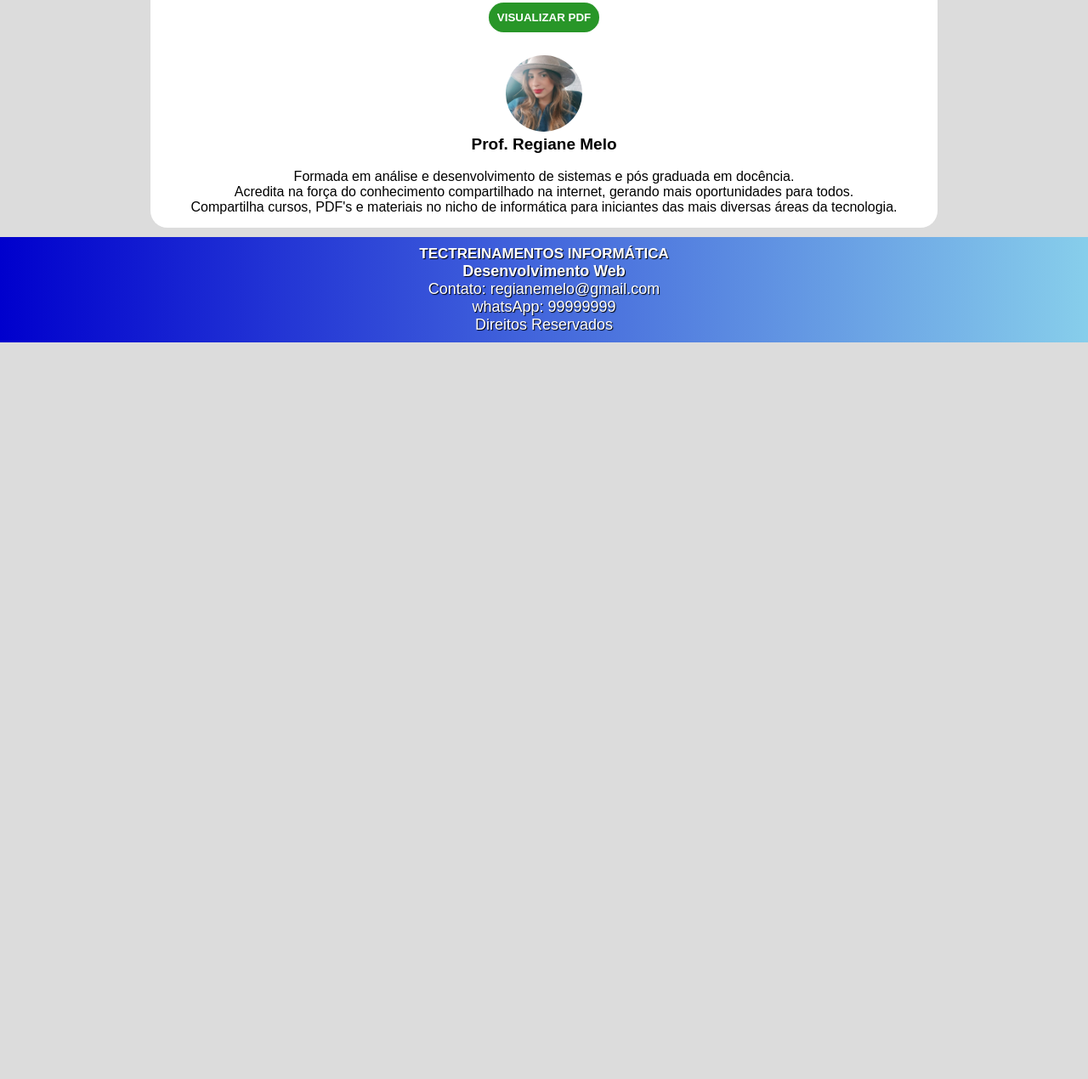
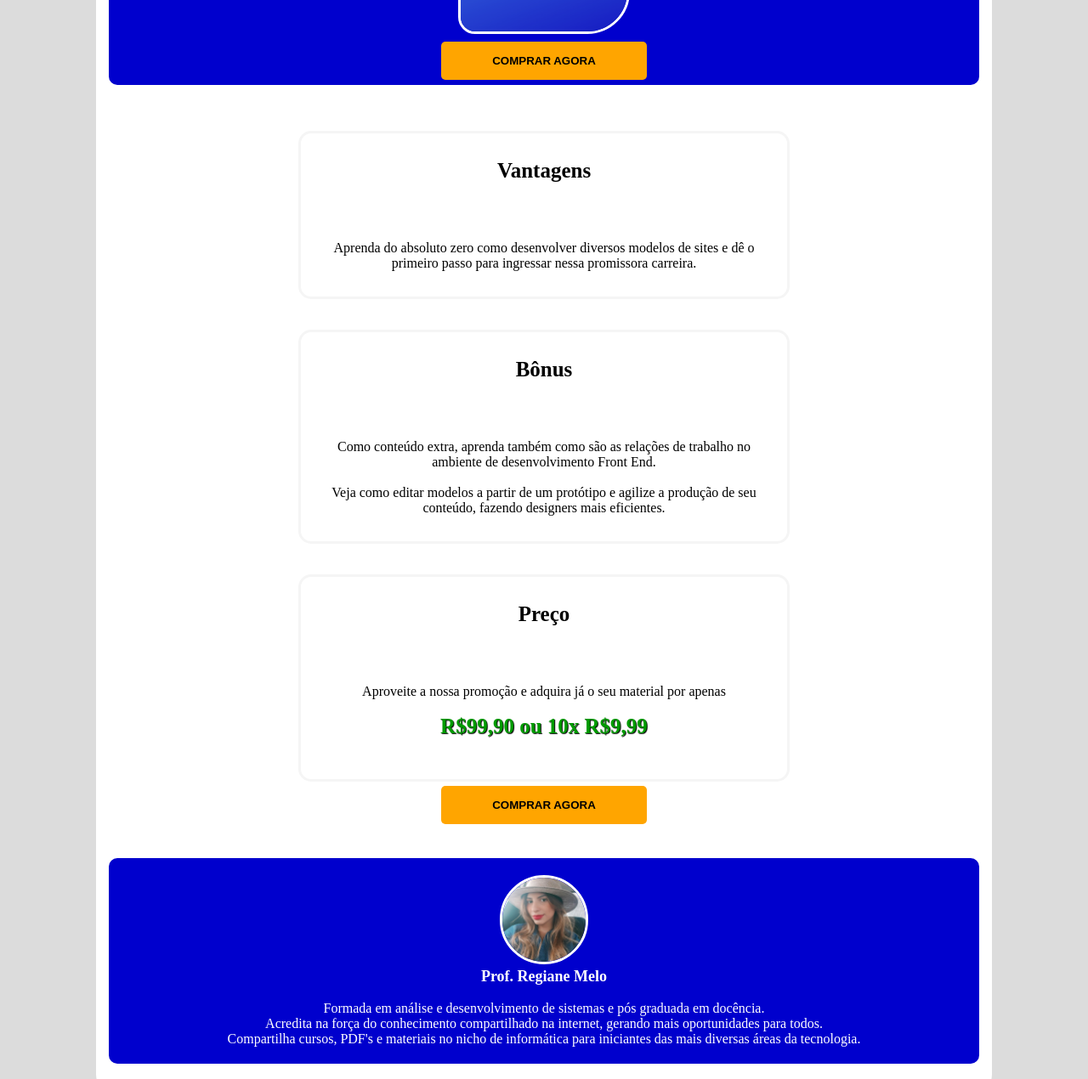
Before and after one commit to regianemr/Landing-page, a plain HTML site: page index.html in a window 1280 px wide. Shown: the part 448-1718 px from the top of the page at 85% size. Before the commit the page ends 851 px from the top, so only its background shows below. Drawn offline with Linux system fonts and the light colour scheme.

Commit message:
Mudança de fonte e cores

```diff
--- a/css/estilo.css
+++ b/css/estilo.css
@@ -1,3 +1,4 @@
+
 *{
 	margin: 0;
 	border: 0;
@@ -5,11 +6,13 @@
 
 }
 html{
-			font-family: arial;
+	font-family: 'Times New Roman';
 	font-size: 62.5%;
+
 }
 body{
 	background-color: #dcdcdc;
+
 }
 
 header{
@@ -26,8 +29,8 @@
 
 	background: linear-gradient(to right, #0000CD, #87CEEB);
 	color: #fff;
-			font-size: 1.8rem;
-			padding: 1rem;
+	font-size: 1.3rem;
+	font-family: 'Arial';
 	text-align: center;
 	text-shadow: 1px 1px 1px #000;
 }
@@ -42,12 +45,13 @@
 .conteudo-topo{
 	font-size: 1.6rem;
 	background-color: #fff;
+
 	padding: 1.5rem;
 	text-align: center;
 	margin-top: 4rem;
 	margin-left: auto;
 	margin-right: auto;
-			max-width: 70%;
+	max-width: 80%;
 	padding-top: 3rem;
 	position: relative;
 	z-index: 1;
@@ -60,15 +64,19 @@
 }
 
 h2{
-			font-size: 1.9rem;
+	font-size: 2.5rem;
+	padding-bottom: 5rem;
 }
 
 h3{
-			font-size: 1.7rem;
+	font-size: 1.8rem;
 }
 
 h4{
-			font-size: 1.6;
+	font-size: 2.5rem;
+	color: rgb(0, 155, 0);
+	font-weight: bold;
+	text-shadow: 1px 1px 1px #030303;
 }
 figure{
 	text-align: center;
@@ -78,6 +86,7 @@
 	border-radius: 20px 20px 50px 20px;
 	width: 20%;
 	height: 5%;
+	border: solid #fff;
 }
 #prof{
 	border-radius: 100%;
@@ -91,8 +100,8 @@
 		height: 40%;
 	}
 
-		}
-		@media(min-width: 280px) and (max-width: 820px){
+/* }
+@media(min-width: 280px) and (max-width: 820px){ */
 	.imagens-site{
 	border-radius: 20px 20px 50px 20px;
 	width: 90%;
@@ -166,15 +175,37 @@
 }
 a{
 	text-decoration: none;
-			color: #fff;
+	color: #000;
 	font-weight: bold;
-			background-color: rgb(40, 150, 40);
-			padding: 10px;
-			border-radius: 20px;
+	background-color: rgb(255, 165, 0);
+	padding-left: 60px;
+	padding-right: 60px;
+	padding-top:15px;
+	padding-bottom: 15px;
+	border-radius: 5px;
+
 }
 a:hover{
-			color: #000;
+	color: #ffffff;
 	border: solid;
-			background-color: rgb(20, 200, 20);
+	background-color: rgb(118, 221, 33);
 
 }
+.sobre{
+	width: 50%;
+	text-align: center;
+	border-radius: 15px 15px 15px 15px;
+	border: solid rgba(245, 245, 245, 1);
+	margin: 0 auto;
+	padding-top: 30px;
+	padding: 3rem;
+	background: linear-gradient(to botton, #fff, #f5f5f5);
+}
+.professor{
+	text-align: center;
+	color: #fff;
+	background-color: #0000CD;
+	background: lin;
+	padding: 2rem;
+	border-radius: 10px 10px 10px 10px;
+}
--- a/index.html
+++ b/index.html
@@ -15,7 +15,9 @@
 
 	<br>
 <section class="conteudo-topo">
+	<div class="professor">
 		<h1>Visualize agora mesmo o E-book:<br>Desenvolvimento Front End para Iniciantes</h1>
+
 		<br>
 
 		<figure>
@@ -23,21 +25,62 @@
 
 		</figure>
 		<br>
-		<button><a href="img/ebook.pdf" target="_blank"> VISUALIZAR PDF </a></button>
+		<button><a href="https://www.amazon.com.br/HTML-para-iniciantes-Com-HTML5-ebook/dp/B01N1ZQPA8" target="_blank"> COMPRAR AGORA </a></button>
+		</div>
 		<br><br><br>
+
+	<div class="sobre">
+		<h2>Vantagens</h2>
+		<br>
+		<p>Aprenda do absoluto zero como desenvolver diversos modelos de sites e dê o primeiro passo para ingressar nessa promissora carreira.</p>
+
+	</div>
+
+	<br>
+	<br>
+
+	<div class="sobre">
+		<h2>Bônus</h2>
+		<br>
+		<p>Como conteúdo extra, aprenda também como são as relações de trabalho no ambiente de desenvolvimento Front End.</p>
+		<br>
+		<p>Veja como editar modelos a partir de um protótipo e agilize a produção de seu conteúdo, fazendo designers mais eficientes.</p>
+	</div>
+
+	<br>
+	<br>
+
+	<div class="sobre">
+		<h2>Preço</h2>
+		<br>
+		<p>Aproveite a nossa promoção e adquira já o seu material por apenas</p>
+		<br>
+		<h4>R$99,90 ou 10x R$9,99</h4>
+		<br>
+
+	</div>
+	<br>
+	<button><a href="https://www.amazon.com.br/HTML-para-iniciantes-Com-HTML5-ebook/dp/B01N1ZQPA8" target="_blank"> COMPRAR AGORA </a></button>
+	<br>
+	<br>
+	<br>
+	<br>
+	<div class="professor">
 		<figure>
-			<img class="imagens-site" id="prof" src="img/1668103293176.jpg" alt="Prof. Regiane Melo"
+			<img class="imagens-site" id="prof" src="img/1668103293176.jpg" alt="Prof. Regiane Melo">
 		</figure>
-		<h2>Prof. Regiane Melo</h2>
+		<h3>Prof. Regiane Melo</h3>
 		<br>
 		<p>Formada em análise e desenvolvimento de sistemas e pós graduada em docência.</p>
 		<p>Acredita na força do conhecimento compartilhado na internet, gerando mais oportunidades para todos.</p>
-		<p>Compartilha cursos, PDF's e materiais no nicho de informática para iniciantes das mais diversas áreas da tecnologia.</p>
+		<p>Compartilha cursos, PDF's e materiais no nicho de informática para iniciantes das mais diversas áreas da tecnologia.</p></div>
+	<br>
+
 </section>
 <br>
 <footer>
 	<h3>TECTREINAMENTOS INFORMÁTICA</h3>
-		<h4>Desenvolvimento Web</h4>
+	<h3>Desenvolvimento Web</h3>
 	<p>Contato: regianemelo@gmail.com</p>
 	<p>whatsApp: 99999999</p>
 	<p>Direitos Reservados</p>
```
Lines whose indentation alone changed are shown as unchanged.
